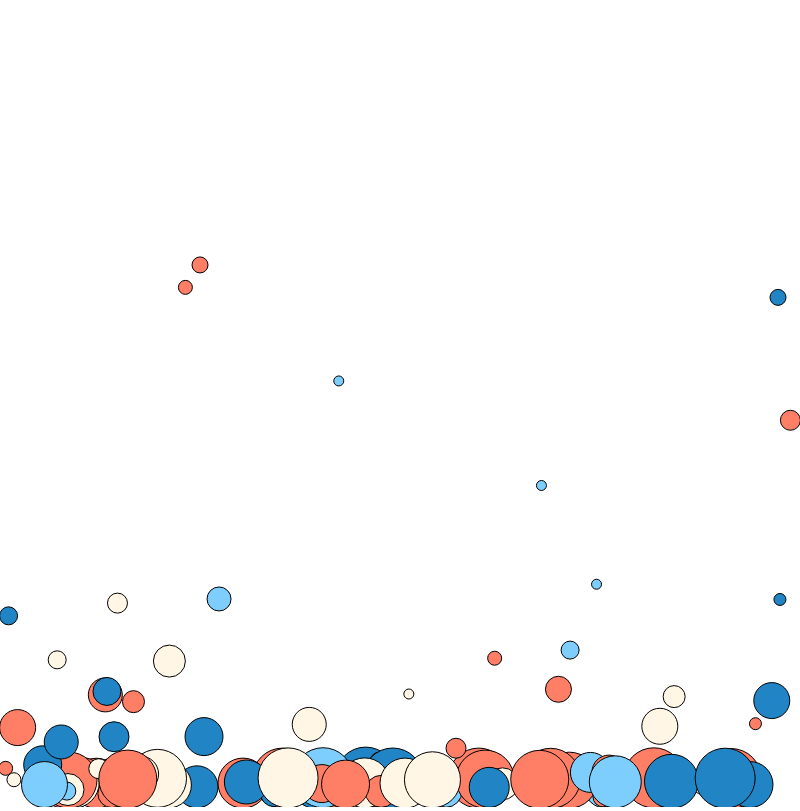
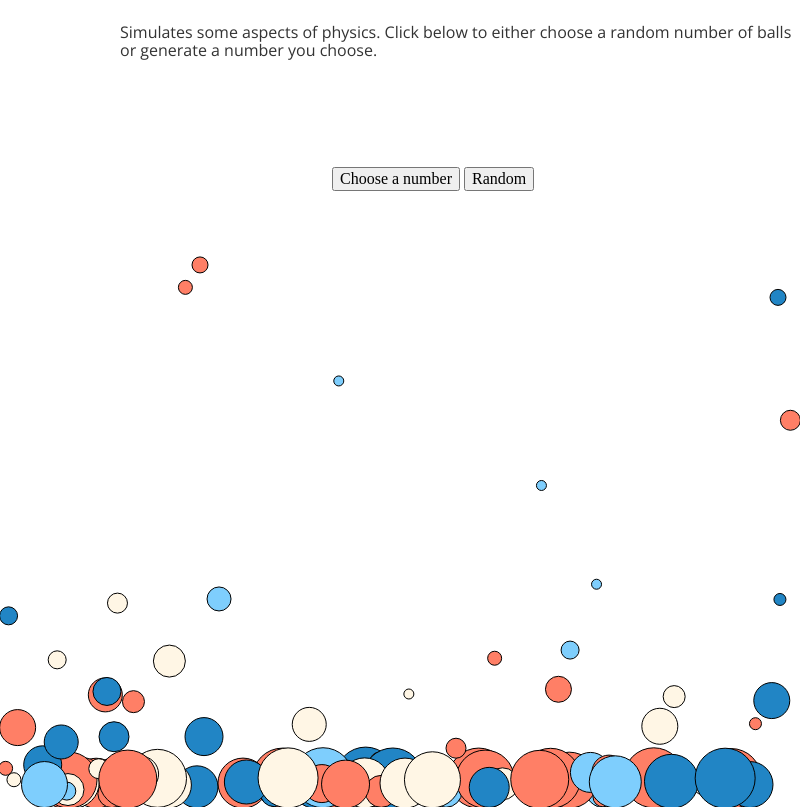
Before and after one commit to HackintoshwithUbuntu/electron, an Electron app: page bouncy_ball/index.html in a window 800 px wide. Shown: the part 73-884 px from the top of the page. Drawn offline with nearby package versions, Linux system fonts and the light colour scheme.

Commit message:
button template created

```diff
--- a/bouncy_ball/index.html
+++ b/bouncy_ball/index.html
@@ -14,11 +14,18 @@
 <body style="background-color: aquamarine;">
   <!-- The intro title screen -->
   <h1 style="text-align: center; color: red;">Physics Simulator</h1>
-  <p style="text-align: center;">Simulates some aspects of physics. Click below to either choose a random number of balls or generate a number you choose.</p>
+  <p style="position: absolute; top: 10%; left: 15%;">Simulates some aspects of physics. Click below to either choose a
+    random number of balls or generate a number you choose.</p>
+
+  <!-- Buttons on intro screen -->
+  <div class="button">
+    <button>Choose a number</button>
+    <button>Random</button>
+  </div>
 
   <!-- Hidden canvas for game -->
-  <canvas style = "visibility: hidden;"></canvas>
-  <p id = "title" style = "visibility: hidden">Click to Restart Simulation</p>
+  <canvas style="visibility: hidden;"></canvas>
+  <p id="title" style="visibility: hidden">Click to Restart Simulation</p>
 
   <!-- Just the scripting -->
   <script src="./script.js"></script>
--- a/bouncy_ball/style.css
+++ b/bouncy_ball/style.css
@@ -10,3 +10,12 @@ p {
   left: 20px;
   font-family: 'Open Sans', sans-serif;
 }
+
+.button {
+  border: none;
+  cursor: pointer;
+  text-align: center;
+  position: absolute;
+  left: 41.5%;
+  top: 30%
+}
```
